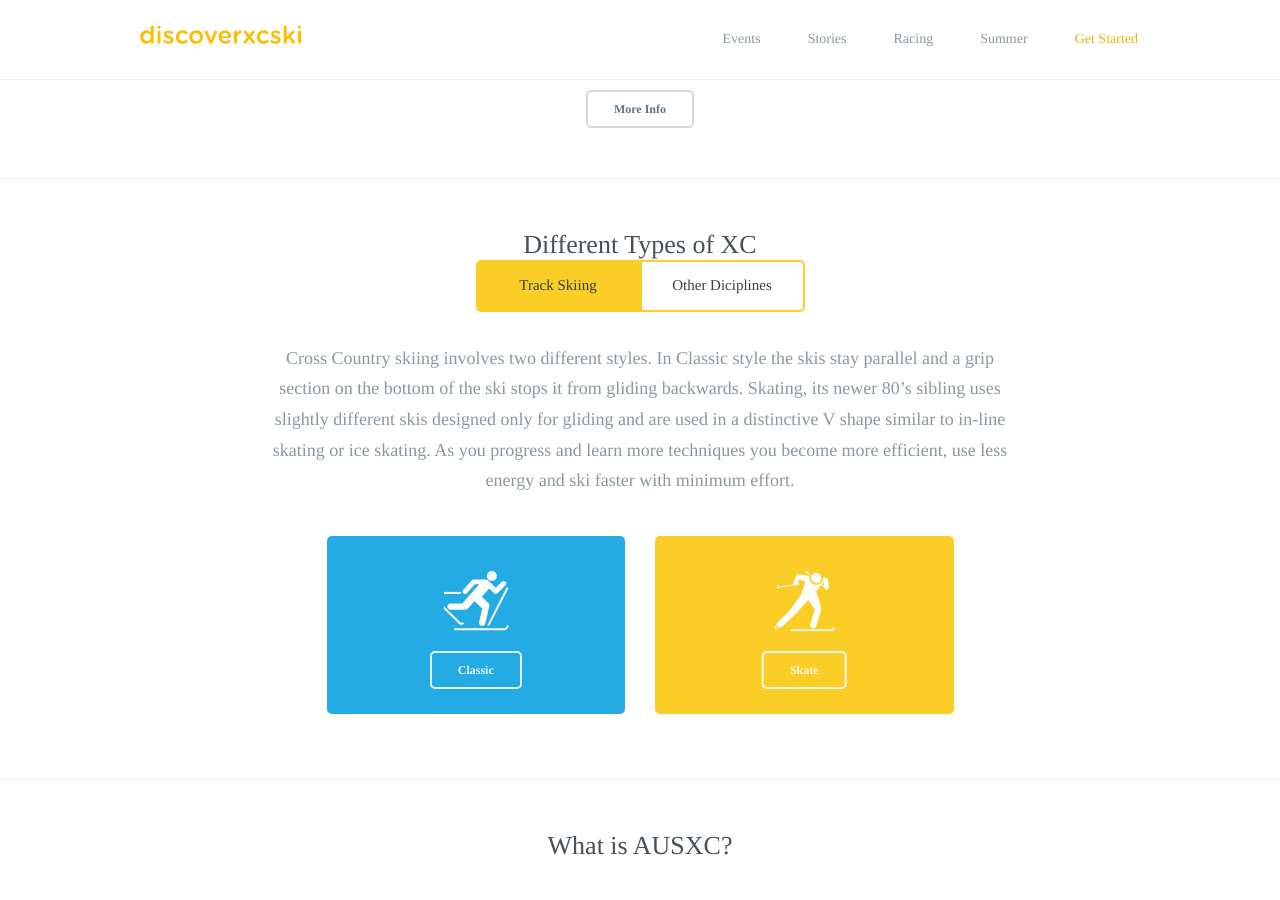
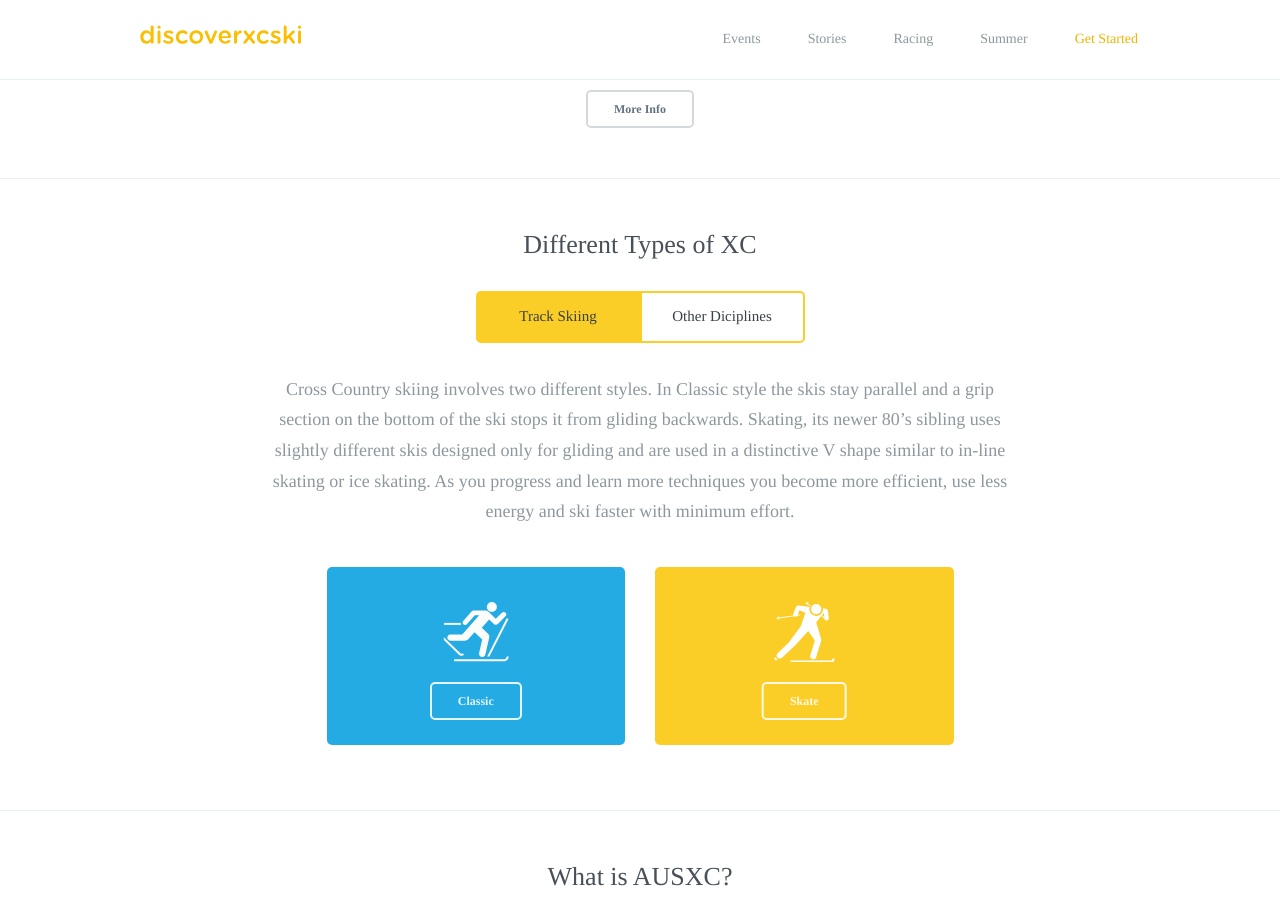
Before and after one commit to robcatto/robcatto.github.io, a Jekyll site: the page index.html, which Jekyll copies as it is, in a window 1280 px wide and 900 px high, scrolled down 1689 px. Built offline with Jekyll 4.4.1, drawn with Linux system fonts in a browser that asks for light colours; some web fonts are replaced; Markdown is read by kramdown in place of the engine named in the settings.

Commit message:
homepage commits

```diff
--- a/index.html
+++ b/index.html
@@ -145,7 +145,7 @@
                     <a class="button small dark" href="/racing/event-formats" data-featurette="analytics-click-event" data-event-category="button" data-event-action="M: Clicked Design an iOS Game" data-event-label="Source: Homepage Alt" id="featurette-35">More Info</a>
                 </section>
 
-              <h3>Different Types of XC</h3>
+              <h3 style="padding-bottom: 31px;">Different Types of XC</h3>
 
                <input id="tab1" type="radio" name="tabs" checked>
       <label class="button" for="tab1" style="
```
